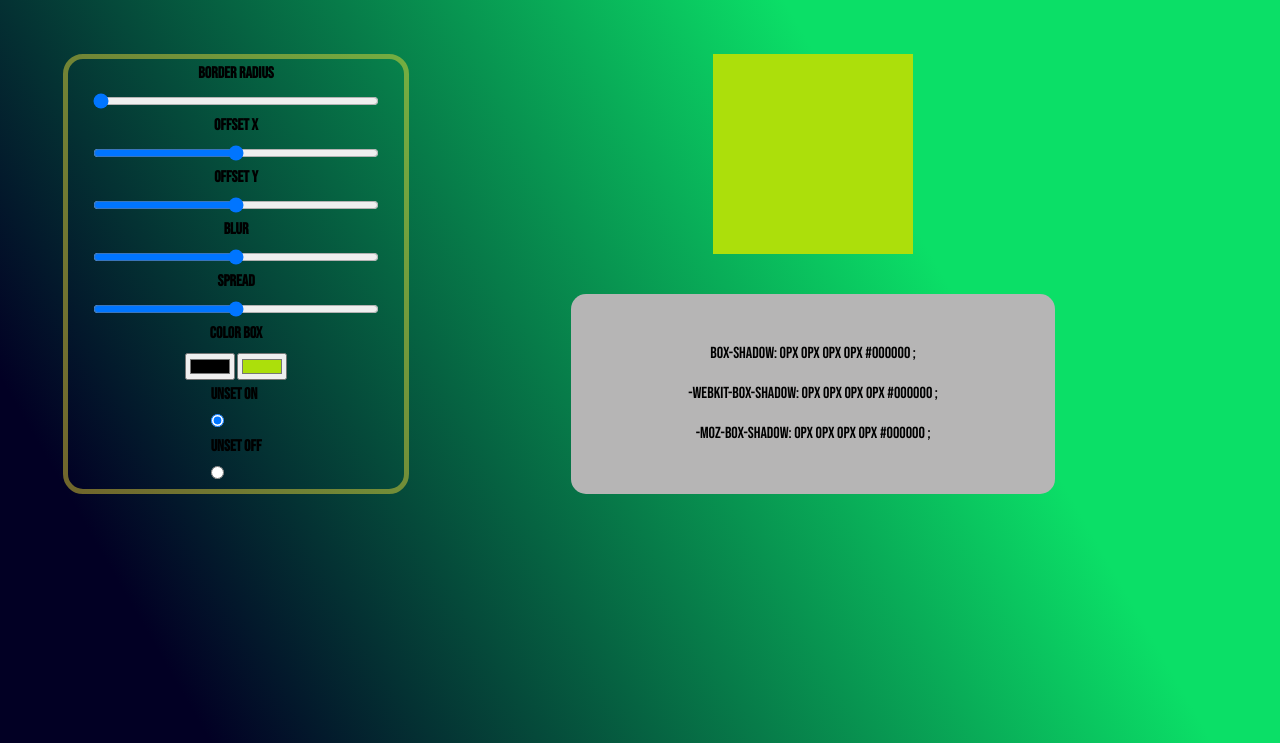
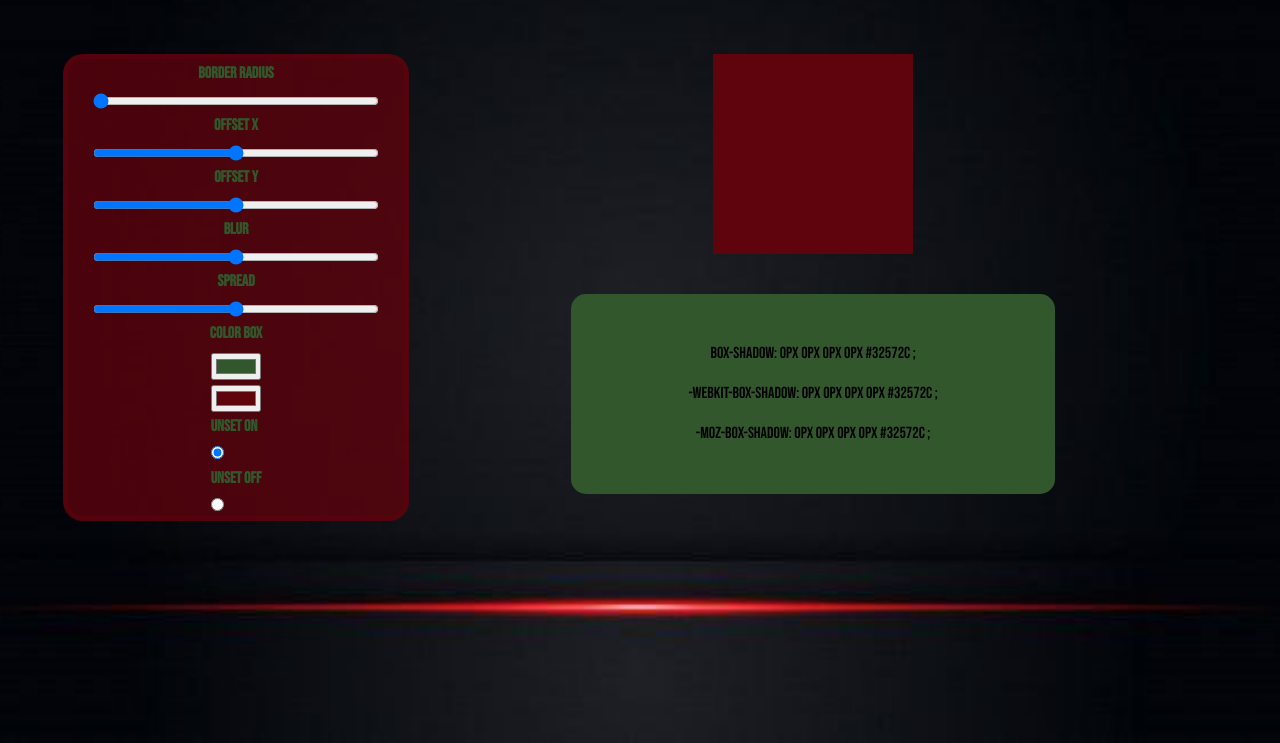
Before and after one commit to Erzhan2101/dom-box-shadow, a plain HTML site: page index.html in a window 1280 px wide. Shown: the part 86-829 px from the top of the page. Drawn offline with Linux system fonts and the light colour scheme; a web font is replaced by a local one.

Commit message:
color,background

```diff
--- a/css/style.css
+++ b/css/style.css
@@ -1,7 +1,9 @@
 @import url('https://fonts.googleapis.com/css2?family=Anton&family=Bebas+Neue&family=Palette+Mosaic&display=swap');
 
+
+
 body {
-    background: linear-gradient(60deg, rgba(2, 0, 36, 1) 12%, rgba(11, 223, 103, 1) 69%) no-repeat;
+    background: url("../img/photo5204370198398874711.jpg") no-repeat center/cover;
     font-family: 'Bebas Neue', cursive;
     height: 100vh;
 }
@@ -9,13 +11,12 @@ body {
 .box {
     width: 200px;
     height: 200px;
-    background-color: crimson;
     margin: 0 auto;
 }
 
 .out {
     padding: 40px;
-    background-color: #b6b5b5;
+    background-color: #32572c;
     margin-top: 40px;
     border-radius: 15px;
     line-height: 40px;
@@ -40,40 +41,47 @@ body {
     font-family: 'Anton', sans-serif;
     letter-spacing: 5px;
     margin-bottom: 70px;
+    color: #32572c;
 }
 
 .range {
-    border: 5px solid #f5e13573;
+    border: 5px solid rgba(95, 3, 13, 0.52);
     border-radius: 20px;
     display: flex;
     flex-direction: column;
     align-items: center;
+    background-color: rgba(95, 3, 13, 0.79);
 }
 
 input {
     margin-top: 5px;
 }
 
-.border-radius{
-    width: 85%;
-}
-.offsetX{
-    width: 85%;
-}
-.offsetY{
-    width: 85%;
-}
-.blur{
-    width: 85%;
-}
-.spread{
+.border-radius {
     width: 85%;
 }
 
-.b-r{
-    margin: 5px;
+.offsetX {
+    width: 85%;
 }
 
-.color{
+.offsetY {
+    width: 85%;
+}
+
+.blur {
+    width: 85%;
+}
+
+.spread {
+    width: 85%;
+}
+
+.b-r {
+    margin: 5px;
+    color: #32572c;
+}
+
+.color {
     text-align: center;
 }
--- a/index.html
+++ b/index.html
@@ -9,7 +9,6 @@
     <link rel="stylesheet" href="./css/style.css">
 </head>
 <body>
-
 <h1 class="title">Box shadow CSS Generator</h1>
 <div class="generator">
     <div class="range">
@@ -23,11 +22,9 @@
         <input type="range" class="blur" value="0" min="-100">
         <h4 class="b-r">spread</h4>
         <input type="range" class="spread" value="0" min="-100">
-        <div class="color">
-            <h4 class="b-r">color box</h4>
-            <input type="color" class="shadow-color">
-            <input type="color" value="#acdf0b" class="color-box">
-        </div>
+        <h4 class="b-r">color box</h4>
+        <input type="color" value="#32572c" class="shadow-color">
+        <input type="color" value="#5f030d" class="color-box">
         <div class="radio-btn">
             <h4 class="b-r">unset on</h4>
             <input type="radio" class="outset" name="type" checked>
```
Also changed, not shown: img/photo5204370198398874711.jpg (added).
